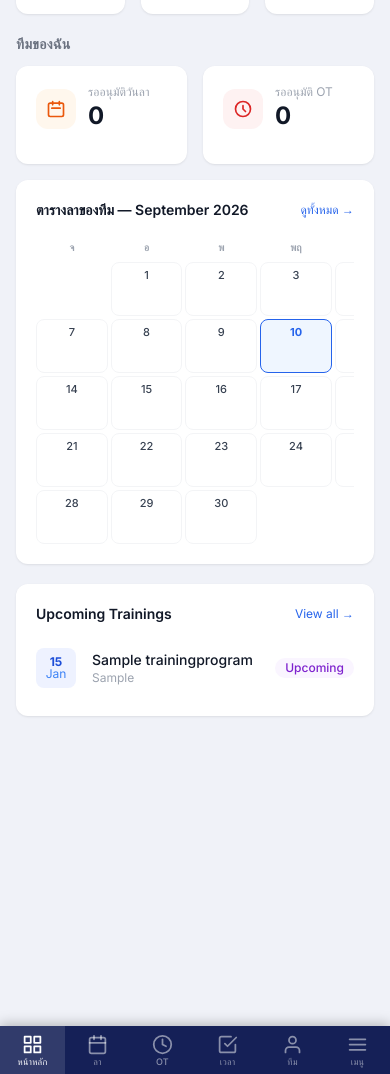
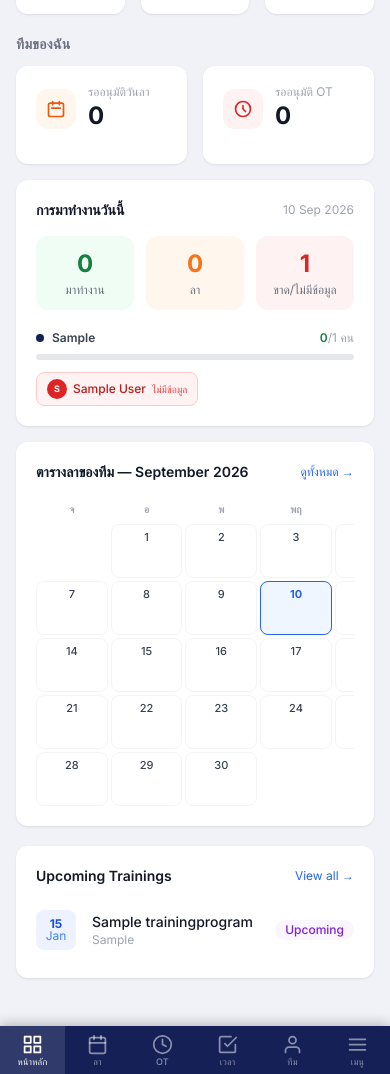
Before and after one commit to ProvaAsia/HRMS, a Django app: page / in a window 390 px wide. Shown: the part 425-1499 px from the top of the page. Run offline with Django 4.2, Linux system fonts and the light colour scheme; a user stored in the database is signed in; data comes from the database, SQL or seed files in the repository; tables that the repository leaves empty hold one stand-in row (values such as "Sample post"); some libraries are stand-ins or nearby versions.

Commit message:
feat: responsive mobile UI + team attendance overview on dashboard

```diff
--- a/accounts/views.py
+++ b/accounts/views.py
@@ -4,6 +4,7 @@ from django.contrib.auth.decorators import login_required
 from django.contrib import messages
 from django.db.models import Count, Q
 from django.utils.crypto import get_random_string
+from collections import defaultdict
 import calendar
 
 from django.utils import timezone
@@ -96,6 +97,55 @@ def dashboard(request):
             context['calendar_days'] = days_data
             context['calendar_empty_prefix'] = empty_prefix
             context['calendar_month'] = today
+
+            # Team attendance today — grouped by department
+            PRESENT_STATUSES = {'present', 'late', 'wfh', 'half_day'}
+            today_records = AttendanceRecord.objects.filter(
+                employee__in=direct_reports, date=today
+            ).select_related('employee')
+            records_by_emp = {r.employee_id: r for r in today_records}
+
+            dept_data = defaultdict(lambda: {
+                'total': 0, 'present': 0, 'on_leave': 0, 'absent': 0, 'members': []
+            })
+
+            for emp in direct_reports.order_by('department', 'first_name'):
+                dept = emp.department.strip() if emp.department else 'ไม่ระบุแผนก'
+                record = records_by_emp.get(emp.pk)
+                dept_data[dept]['total'] += 1
+
+                if record:
+                    if record.status in PRESENT_STATUSES:
+                        member_status = 'present'
+                        dept_data[dept]['present'] += 1
+                    elif record.status == 'leave':
+                        member_status = 'leave'
+                        dept_data[dept]['on_leave'] += 1
+                    else:
+                        member_status = 'absent'
+                        dept_data[dept]['absent'] += 1
+                else:
+                    # No record yet — treat as no data (absent bucket for summary)
+                    member_status = 'no_record'
+                    dept_data[dept]['absent'] += 1
+
+                dept_data[dept]['members'].append({
+                    'emp': emp,
+                    'status': member_status,
+                    'record': record,
+                })
+
+            dept_dict = dict(dept_data)
+            total_present = sum(d['present'] for d in dept_dict.values())
+            total_leave = sum(d['on_leave'] for d in dept_dict.values())
+            total_absent = sum(d['absent'] for d in dept_dict.values())
+            context['team_attendance_depts'] = dept_dict
+            context['team_attendance_summary'] = {
+                'total': direct_reports.count(),
+                'present': total_present,
+                'on_leave': total_leave,
+                'absent': total_absent,
+            }
 
     return render(request, 'dashboard.html', context)
 
--- a/templates/dashboard.html
+++ b/templates/dashboard.html
@@ -139,6 +139,93 @@
     </div>
   </div>
 
+  <!-- Team Attendance Today -->
+  {% if team_attendance_depts %}
+  <div class="card p-5 mb-4">
+    <div class="flex items-center justify-between mb-4">
+      <h3 class="text-sm font-semibold text-gray-900"
+          data-th="การมาทำงานวันนี้" data-en="Today's Attendance">การมาทำงานวันนี้</h3>
+      <span class="text-xs text-gray-400">{{ calendar_month|date:"d M Y" }}</span>
+    </div>
+
+    <!-- Summary tiles -->
+    <div class="grid grid-cols-3 gap-3 mb-5">
+      <div class="rounded-xl p-3 text-center" style="background:#F0FDF4;">
+        <p class="text-2xl font-bold text-green-700">{{ team_attendance_summary.present }}</p>
+        <p class="text-xs text-gray-500 mt-0.5" data-th="มาทำงาน" data-en="Present">มาทำงาน</p>
+      </div>
+      <div class="rounded-xl p-3 text-center" style="background:#FFF7ED;">
+        <p class="text-2xl font-bold text-orange-500">{{ team_attendance_summary.on_leave }}</p>
+        <p class="text-xs text-gray-500 mt-0.5" data-th="ลา" data-en="On Leave">ลา</p>
+      </div>
+      <div class="rounded-xl p-3 text-center" style="background:#FEF2F2;">
+        <p class="text-2xl font-bold text-red-600">{{ team_attendance_summary.absent }}</p>
+        <p class="text-xs text-gray-500 mt-0.5" data-th="ขาด/ไม่มีข้อมูล" data-en="Absent/No data">ขาด/ไม่มีข้อมูล</p>
+      </div>
+    </div>
+
+    <!-- Per-department breakdown -->
+    {% for dept, data in team_attendance_depts.items %}
+    <div class="{% if not forloop.last %}mb-4 pb-4 border-b border-gray-100{% endif %}">
+      <!-- Dept header -->
+      <div class="flex items-center justify-between mb-2">
+        <div class="flex items-center gap-2">
+          <span class="w-2 h-2 rounded-full inline-block" style="background:#152057;"></span>
+          <span class="text-xs font-semibold text-gray-700">{{ dept }}</span>
+        </div>
+        <span class="text-xs text-gray-400">
+          <span class="font-semibold text-green-700">{{ data.present }}</span>/<span>{{ data.total }}</span>
+          <span data-th="คน" data-en="ppl">คน</span>
+        </span>
+      </div>
+
+      <!-- Progress bar -->
+      {% if data.total > 0 %}
+      <div class="h-1.5 rounded-full mb-3" style="background:#E5E7EB;">
+        <div class="h-1.5 rounded-full transition-all"
+             style="width:{% widthratio data.present data.total 100 %}%;background:{% if data.present == data.total %}#16A34A{% elif data.present == 0 %}#DC2626{% else %}#2563EB{% endif %};"></div>
+      </div>
+      {% endif %}
+
+      <!-- Member chips -->
+      <div class="flex flex-wrap gap-1.5">
+        {% for m in data.members %}
+        <div class="flex items-center gap-1.5 px-2.5 py-1.5 rounded-lg text-xs border"
+             style="
+               {% if m.status == 'present' %}background:#F0FDF4;border-color:#BBF7D0;{% elif m.status == 'leave' %}background:#FFF7ED;border-color:#FED7AA;{% else %}background:#FEF2F2;border-color:#FECACA;{% endif %}
+             ">
+          <!-- Avatar -->
+          <div class="w-5 h-5 rounded-full flex items-center justify-center text-white font-bold flex-shrink-0"
+               style="font-size:9px;background:{% if m.status == 'present' %}#16A34A{% elif m.status == 'leave' %}#EA580C{% else %}#DC2626{% endif %};">
+            {{ m.emp.first_name.0 }}
+          </div>
+          <span class="font-medium {% if m.status == 'present' %}text-green-800{% elif m.status == 'leave' %}text-orange-800{% else %}text-red-700{% endif %}">
+            {{ m.emp.get_full_name }}
+          </span>
+          <!-- Status badge -->
+          <span class="{% if m.status == 'present' %}text-green-600{% elif m.status == 'leave' %}text-orange-600{% else %}text-red-500{% endif %}" style="font-size:10px;">
+            {% if m.status == 'present' %}
+              {% if m.record.status == 'late' %}<span data-th="สาย" data-en="Late">สาย</span>
+              {% elif m.record.status == 'wfh' %}<span data-th="WFH" data-en="WFH">WFH</span>
+              {% elif m.record.status == 'half_day' %}<span data-th="ครึ่งวัน" data-en="½ Day">ครึ่งวัน</span>
+              {% else %}<span data-th="✓" data-en="✓">✓</span>
+              {% endif %}
+            {% elif m.status == 'leave' %}
+              <span data-th="ลา" data-en="Leave">ลา</span>
+            {% elif m.status == 'no_record' %}
+              <span data-th="ไม่มีข้อมูล" data-en="No data">—</span>
+            {% else %}
+              <span data-th="ขาด" data-en="Absent">ขาด</span>
+            {% endif %}
+          </span>
+        </div>
+        {% endfor %}
+      </div>
+    </div>
+    {% endfor %}
+  </div>
+  {% endif %}
+
   <!-- Monthly Leave Calendar -->
   {% if calendar_days %}
   <div class="card p-5">
```
